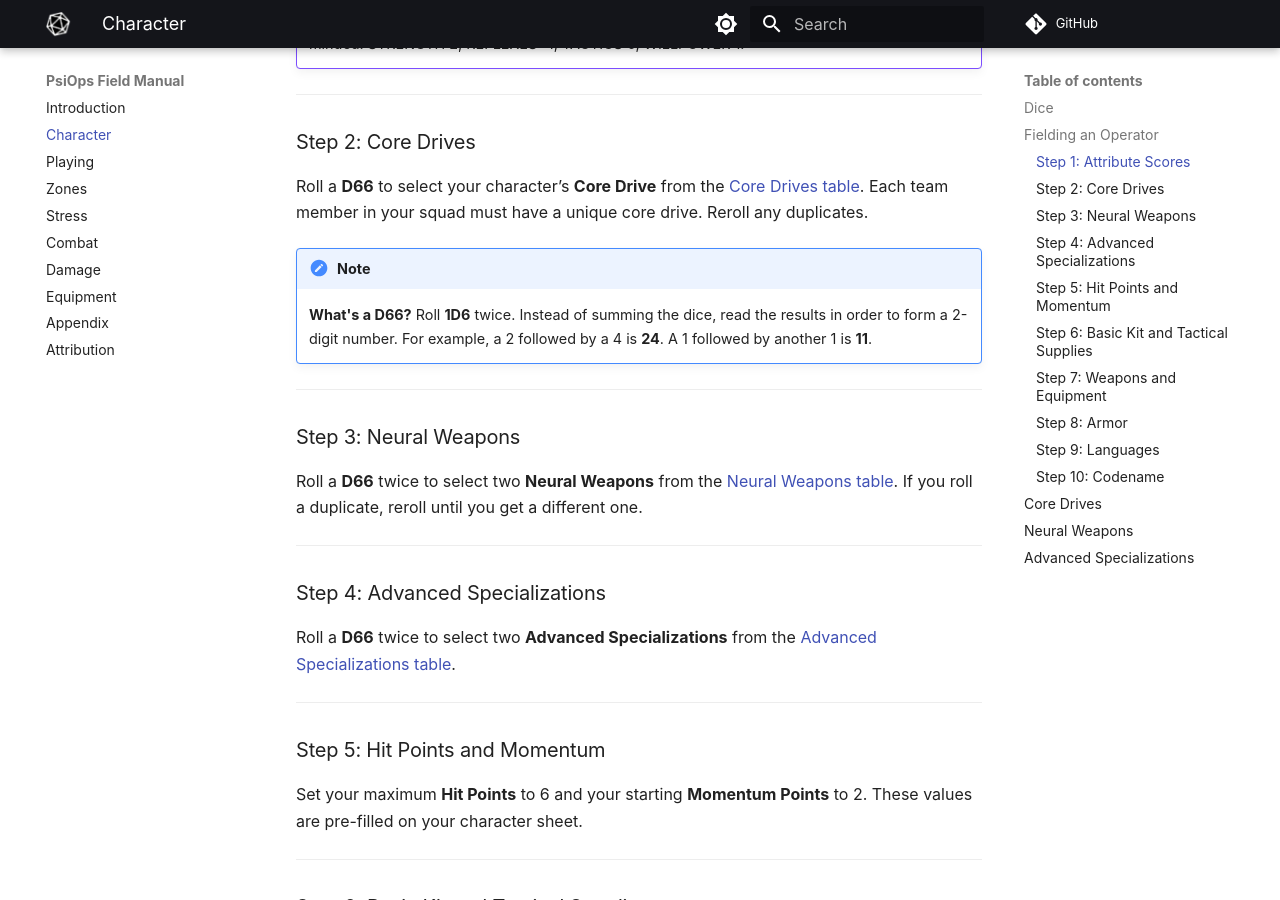
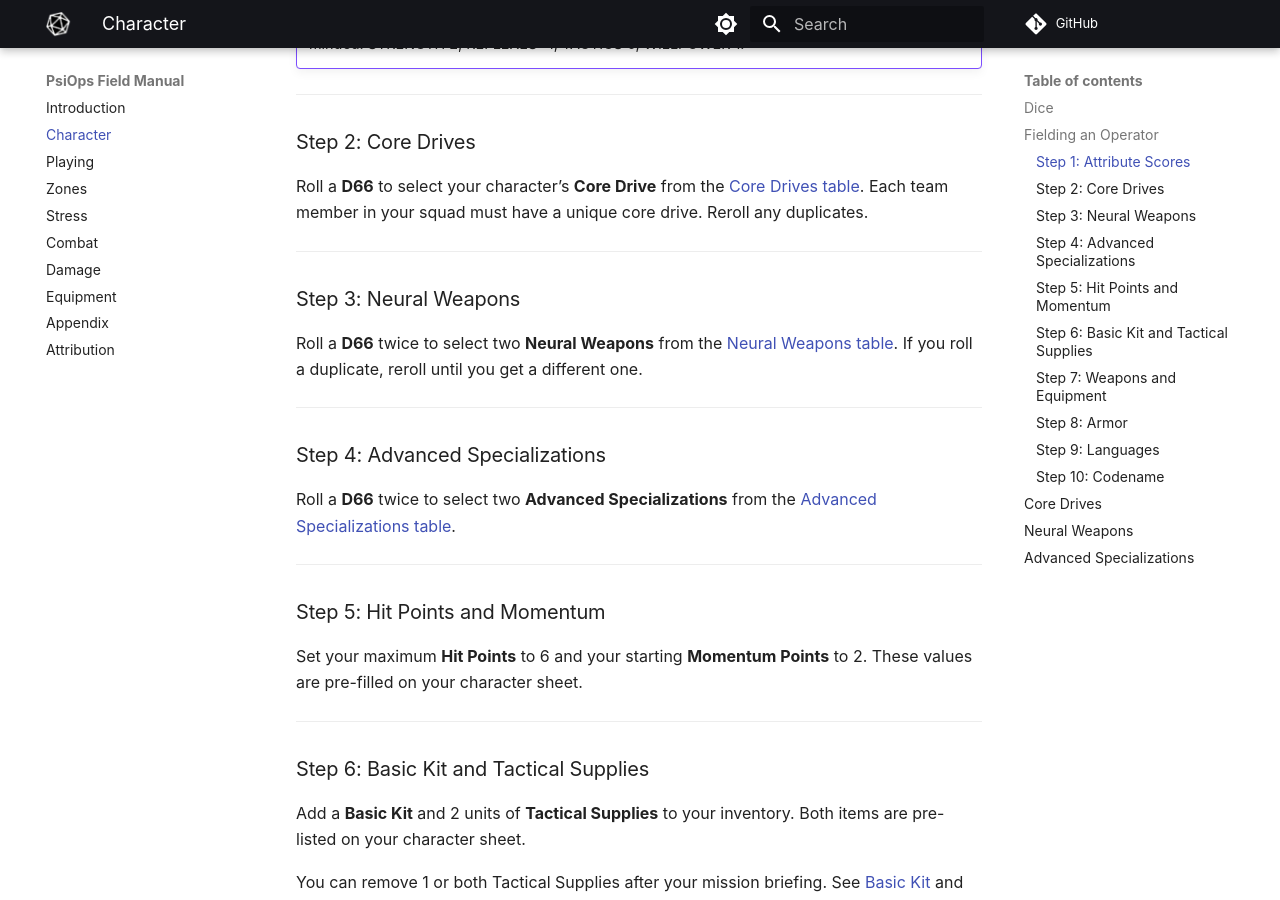
Before and after one commit to joemoose/psiops, an MkDocs documentation site: the page built from docs/character.md, in a window 1280 px wide and 900 px high, scrolled down 1548 px. Built offline with MkDocs 1.6.1 and Material for MkDocs 9.7.7, drawn with Linux system fonts in a browser that asks for light colours; plug-ins that fetch from the network failed and are left out; comment, search, counter and statistics services are not loaded.

Commit message:
Delete D66 explanation from character.md
Removed note explaining how to roll a D66.

```diff
--- a/docs/character.md
+++ b/docs/character.md
@@ -47,10 +47,6 @@ Higher scores indicate greater ability. See [Applicable Attributes](playing.md#a
 ### Step 2: Core Drives
 
 Roll a **D66** to select your character’s **Core Drive** from the [Core Drives table](#core-drives). Each team member in your squad must have a unique core drive. Reroll any duplicates.
-
-!!! note
-
-	**What's a D66?** Roll **1D6** twice. Instead of summing the dice, read the results in order to form a 2-digit number. For example, a 2 followed by a 4 is **24**. A 1 followed by another 1 is **11**.
 
 ---
 
```
